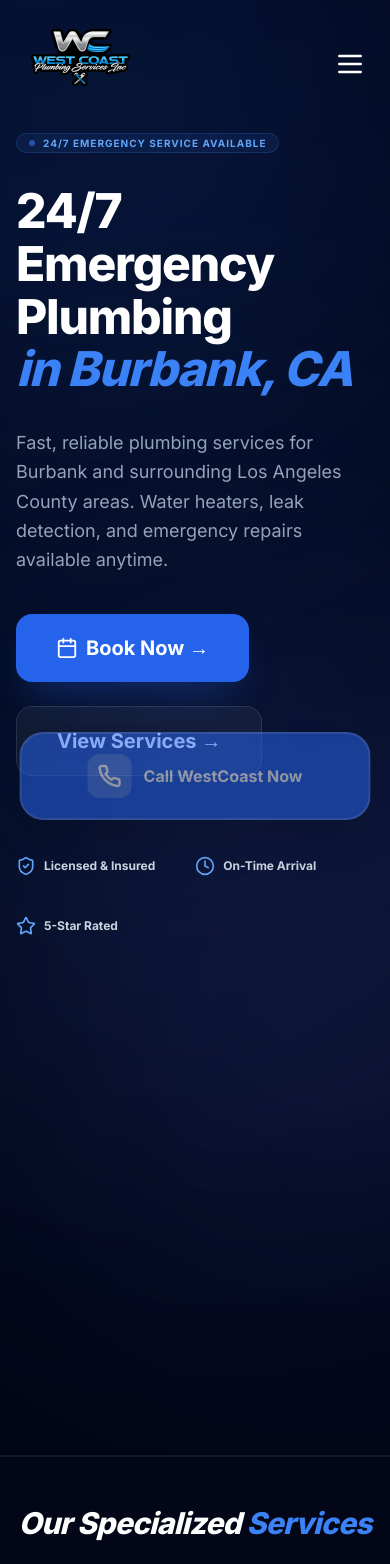
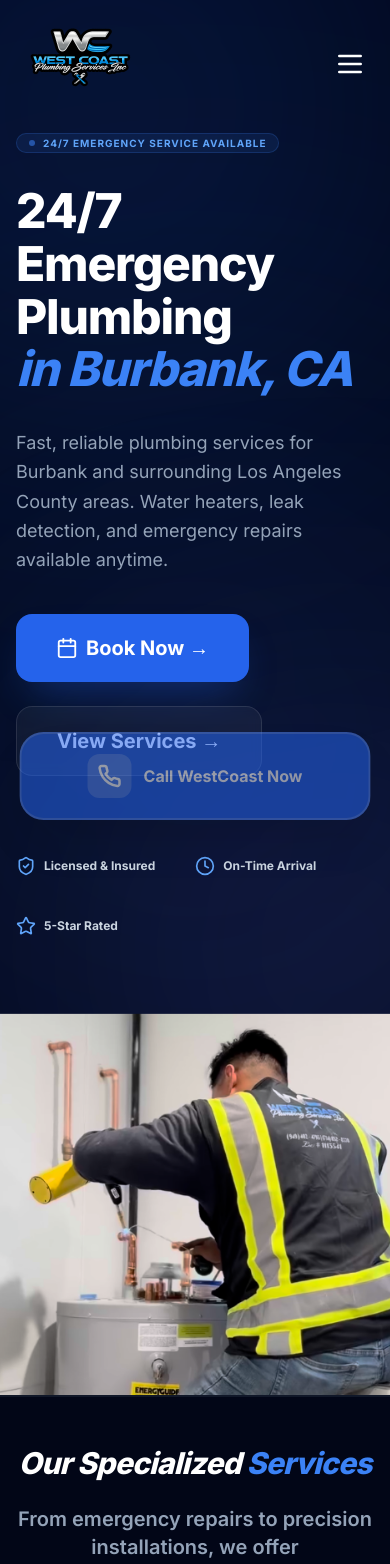
Before and after one commit to bertairapet-glitch/westcoastplumbing, a React (Vite) app: page / in a window 390 px wide. Shown: the top 1564 px of the page. Built offline with nearby package versions, Linux system fonts and the light colour scheme.

Commit message:
fixed mobile view again

```diff
--- a/components/Hero.tsx
+++ b/components/Hero.tsx
@@ -2,7 +2,6 @@ import React, { useState, useEffect, useRef } from 'react';
 import { ShieldCheck, Clock, Star, Phone, ArrowRight, Calendar } from 'lucide-react';
 
 export const Hero: React.FC = () => {
-  const [scrollY, setScrollY] = useState(0);
   const containerRef = useRef<HTMLDivElement>(null);
   const [imageSrc, setImageSrc] = useState('/hero-action.png');
 
@@ -15,34 +14,17 @@ export const Hero: React.FC = () => {
       }
     };
 
-    const handleScroll = () => {
-      if (window.innerWidth < 1024 && containerRef.current) {
-        const rect = containerRef.current.getBoundingClientRect();
-        const viewportHeight = window.innerHeight;
-
-        if (rect.top < viewportHeight && rect.bottom > 0) {
-          const distance = viewportHeight - rect.top;
-          setScrollY(distance);
-        }
-      }
-    };
-
     window.addEventListener('resize', handleResize);
-    window.addEventListener('scroll', handleScroll, { passive: true });
-
-    // Initial calls
     handleResize();
-    handleScroll();
 
     return () => {
       window.removeEventListener('resize', handleResize);
-      window.removeEventListener('scroll', handleScroll);
     };
   }, []);
 
   return (
-    <section className="relative pt-32 pb-20 lg:pt-48 lg:pb-40 bg-[#020617] overflow-hidden border-b-2 border-slate-800/50">
-      {/* Dynamic Background Accents - Matching the "slightly more blue" request */}
+    <section className="relative pt-32 pb-0 lg:pt-48 lg:pb-40 bg-[#020617] overflow-hidden border-b-2 border-slate-800/50">
+      {/* Dynamic Background Accents */}
       <div className="absolute top-0 left-0 w-full h-full overflow-hidden pointer-events-none">
         <div className="absolute -top-48 -left-48 w-[600px] h-[600px] bg-blue-600/20 rounded-full blur-[160px]"></div>
         <div className="absolute top-1/2 -right-48 w-[500px] h-[500px] bg-indigo-500/15 rounded-full blur-[140px]"></div>
@@ -109,14 +91,9 @@ export const Hero: React.FC = () => {
           </div>
 
           {/* Visual Right */}
-          <div ref={containerRef} className="lg:w-[55%] mt-24 lg:mt-0 relative flex justify-end -mx-4 lg:mx-0 -mb-[20px] lg:mb-0">
+          <div ref={containerRef} className="lg:w-[55%] mt-24 lg:mt-0 relative flex justify-end -mx-4 lg:mx-0 lg:mb-0">
             <div
-              className="relative transform lg:rotate-3 scale-110 xl:scale-135 2xl:scale-150 origin-center transition-transform duration-75 ease-out"
-              style={{
-                transform: typeof window !== 'undefined' && window.innerWidth < 1024
-                  ? `translateY(${scrollY * 0.2}px)`
-                  : undefined
-              }}
+              className="relative scale-110 lg:transform lg:rotate-3 lg:scale-110 xl:scale-135 2xl:scale-150 origin-center lg:transition-transform lg:duration-75 lg:ease-out"
             >
               <div className="absolute -inset-4 bg-blue-500/10 rounded-[2.5rem] blur-2xl opacity-60 hidden lg:block"></div>
 
@@ -126,18 +103,18 @@ export const Hero: React.FC = () => {
                 className="relative rounded-none lg:rounded-[2rem] shadow-none lg:shadow-2xl w-full h-auto object-cover border-0 lg:border border-white/10"
               />
 
-              {/* Verified Review Card - Even Smaller as requested */}
-              <div className="absolute -bottom-8 -left-8 bg-white shadow-lg p-3 rounded-2xl max-w-[160px] border border-slate-100 hidden xl:block transform -rotate-6 transition-transform hover:rotate-0 duration-500">
-                <div className="inline-flex items-center gap-1.5 px-1.5 py-0.5 mb-1.5 text-[8px] font-black bg-emerald-50 text-emerald-600 rounded-lg uppercase tracking-widest border border-emerald-100">
-                  <span className="w-1 h-1 rounded-full bg-emerald-500"></span>
+              {/* Verified Review Card - Middle Ground Size */}
+              <div className="absolute -bottom-10 -left-10 bg-white shadow-lg p-3.5 rounded-2xl max-w-[180px] border border-slate-100 hidden xl:block transform -rotate-6 transition-transform hover:rotate-0 duration-500">
+                <div className="inline-flex items-center gap-1.5 px-2 py-0.5 mb-2 text-[8.5px] font-black bg-emerald-50 text-emerald-600 rounded-lg uppercase tracking-widest border border-emerald-100">
+                  <span className="w-1.5 h-1.5 rounded-full bg-emerald-500"></span>
                   Verified Review
                 </div>
-                <p className="text-[10px] text-slate-600 italic leading-snug font-semibold mb-3">
+                <p className="text-[10.5px] text-slate-600 italic leading-snug font-semibold mb-3">
                   "Fast response when my water heater failed. They were here within hours and had it running again."
                 </p>
                 <div className="flex items-center gap-2">
-                  <div className="w-6 h-6 rounded-full bg-blue-100 flex items-center justify-center text-blue-600 font-bold text-[8px]">MR</div>
-                  <div className="text-[9px] font-bold text-slate-900">— Mike R., Burbank</div>
+                  <div className="w-7 h-7 rounded-full bg-blue-100 flex items-center justify-center text-blue-600 font-bold text-[9px]">MR</div>
+                  <div className="text-[10.5px] font-bold text-slate-900">— Mike R., Burbank</div>
                 </div>
               </div>
             </div>
--- a/index.css
+++ b/index.css
@@ -2,15 +2,13 @@
 
 html {
     scroll-behavior: smooth;
+    background-color: #020617;
 }
 
 body {
     font-family: 'Inter', sans-serif;
-    background-color: #ff0000 !important;
-    /* Temporary diagnostic color */
-    /* slate-950 */
+    background-color: #020617;
     color: #f8fafc;
-    /* slate-50 */
 }
 
 ::selection {
--- a/index.html
+++ b/index.html
@@ -3,7 +3,8 @@
 
 <head>
     <meta charset="UTF-8">
-    <meta name="viewport" content="width=device-width, initial-scale=1.0">
+    <meta name="viewport" content="width=device-width, initial-scale=1.0, viewport-fit=cover">
+    <meta name="theme-color" content="#020617">
     <title>West Coast Plumbing | 24/7 Emergency Service in Burbank, CA</title>
     <script src="https://cdn.tailwindcss.com"></script>
     <link href="https://fonts.googleapis.com/css2?family=Inter:wght@300;400;600;700;800&display=swap" rel="stylesheet">
@@ -11,7 +12,7 @@
     <link rel="stylesheet" href="/index.css">
 </head>
 
-<body class="bg-slate-50 text-slate-900">
+<body class="bg-[#020617] text-slate-900 overflow-x-hidden">
     <div id="root"></div>
     <script type="module" src="/index.tsx"></script>
 </body>
```
